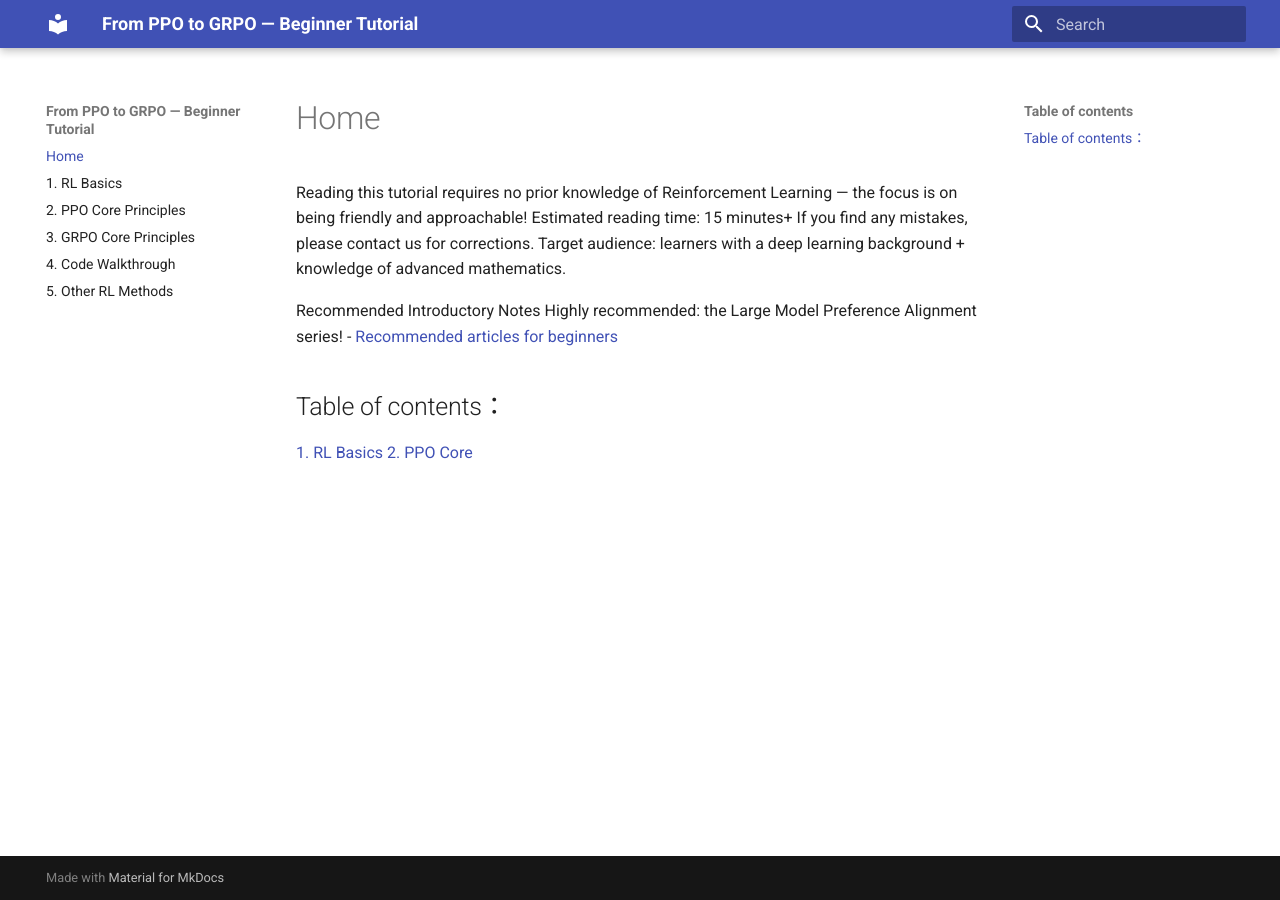
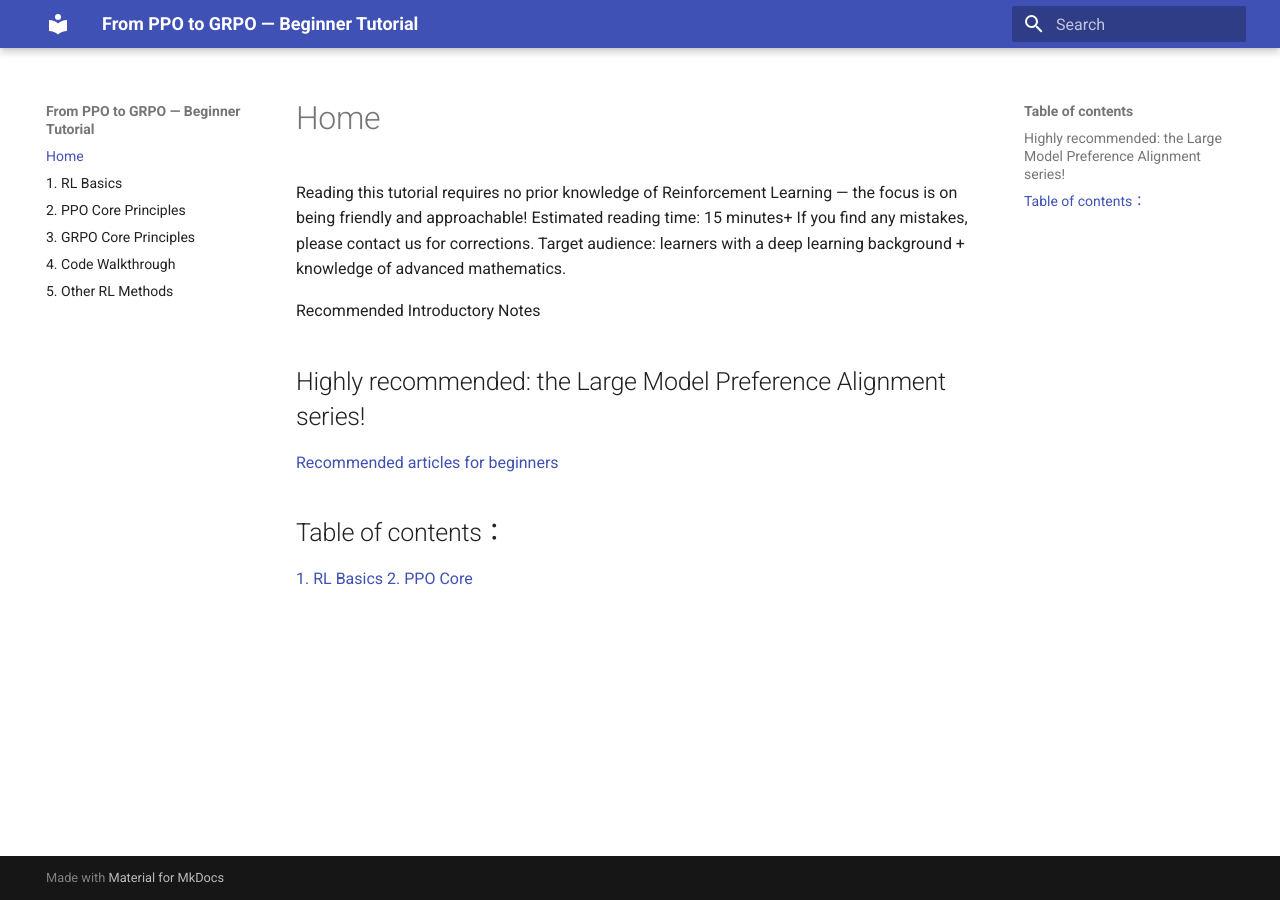
Before and after one commit to Nidhogg32/From-PPO-to-GRPO-Beginner-Tutorial, an MkDocs documentation site: the page built from docs/index.md, in a window 1280 px wide. Built offline with MkDocs 1.6.1 and Material for MkDocs 9.7.7, drawn with Linux system fonts in a browser that asks for light colours.

Commit message:
Update index.md

```diff
--- a/docs/index.md
+++ b/docs/index.md
@@ -4,10 +4,11 @@ If you find any mistakes, please contact us for corrections.
 Target audience: learners with a deep learning background + knowledge of advanced mathematics.
 
 Recommended Introductory Notes
-Highly recommended: the Large Model Preference Alignment series!
-- [Recommended articles for beginners](articles.md)
 
-##Table of contents：
+## Highly recommended: the Large Model Preference Alignment series!
+[Recommended articles for beginners](articles.md)
+
+## Table of contents：
 
 [1. RL Basics](01_RLBasics.md)
 [2. PPO Core](02_PPOTheory.md)
```
